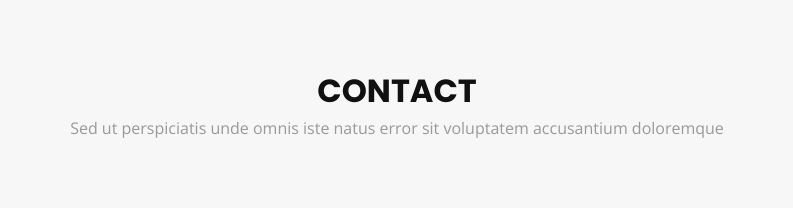
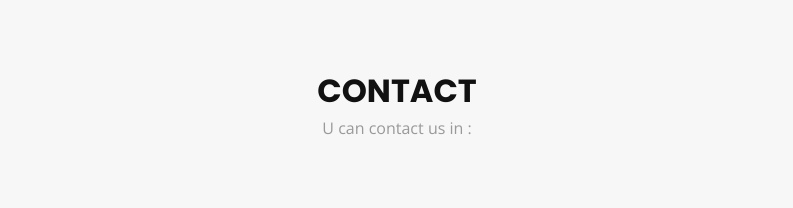
Before and after one commit to jun2900/projekFinalWebDesign, a plain HTML site: page Final Projek/index.html in a window 1280 px wide. Shown: the part 5741-5949 px from the top of the page, without its empty margins (243-1036 px from the left). Drawn offline with nearby package versions, Linux system fonts and the light colour scheme; grey boxes are pictures that could not be loaded.

Commit message:
Update index.html

```diff
--- a/Final Projek/index.html
+++ b/Final Projek/index.html
@@ -613,7 +613,7 @@
       <div class="container wow fadeInUp">
         <div class="section-header">
           <h3 class="section-title">Contact</h3>
-          <p class="section-description">Sed ut perspiciatis unde omnis iste natus error sit voluptatem accusantium doloremque</p>
+          <p class="section-description">U can contact us in :</p>
         </div>
       </div>
 
```
